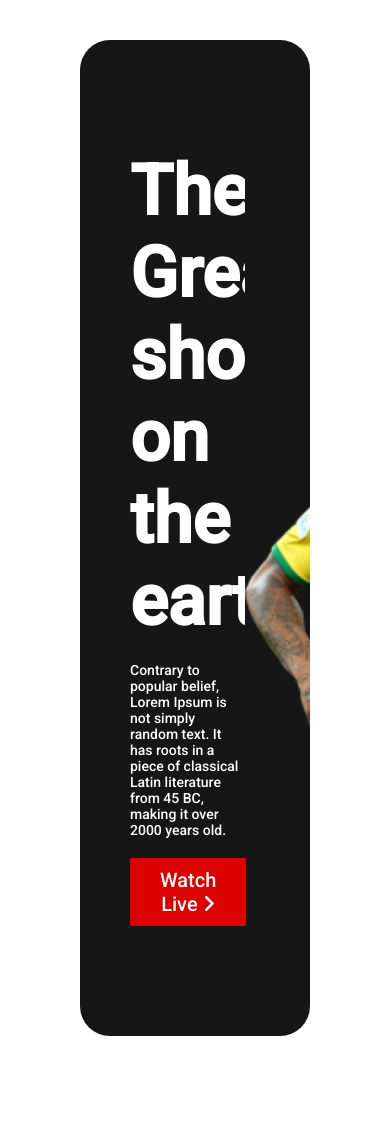
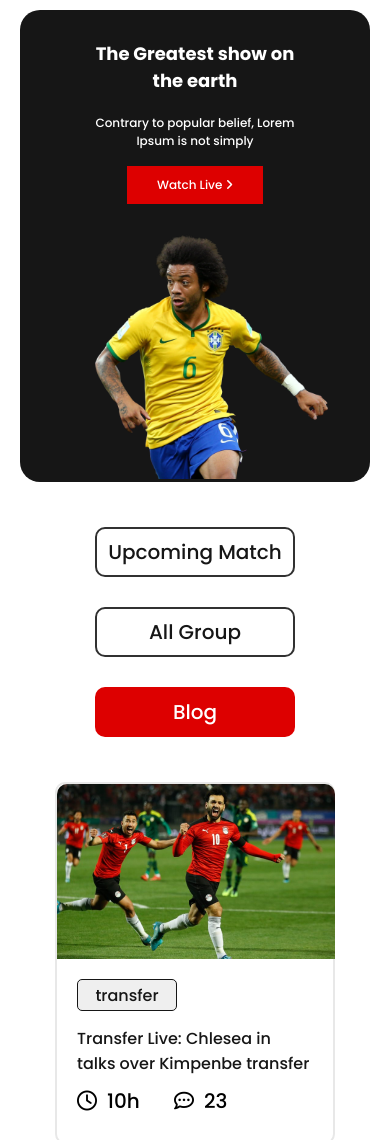
Before and after one commit to shamim-s/world-cup, a plain HTML site: page index.html in a window 390 px wide. Shown: the top 1140 px of the page. Drawn offline with Linux system fonts and the light colour scheme.

Commit message:
media querie done for mobile

```diff
--- a/index.html
+++ b/index.html
@@ -22,7 +22,7 @@
 </head>
 <body>
     <main class="main-body">
-        <main>
+        <main class="main-two">
 <!------------------------------------------------------------------------------
 ---------------------- Top Section Header--------------------------------------->
         <header>
@@ -30,7 +30,7 @@
                 <div class="header-info">
                     <h1 class="section-title slid-left">The Greatest show on the earth</h1>
                     <p class="section-detail slid-left">Contrary to popular belief, Lorem Ipsum is not simply
-                        random text. It has roots in a piece of classical Latin literature from 45 BC, making it over 2000 years old.
+                        <span class="head-p-text">random text.  It has roots in a piece of classical Latin literature from 45 BC, making it over 2000 years old.</span>
                     </p>
                     <button class="btn-1 slid-left">Watch Live <i class="fa-solid fa-angle-right"></i></button>
                 </div>
--- a/style.css
+++ b/style.css
@@ -2,34 +2,32 @@
     box-sizing: border-box;
     margin: 0%;
     padding: 0%;
-    font-family: 'Roboto', sans-serif;
+    font-family: 'Poppins', sans-serif;
 }
 /* -----------------------------------------------------------------------
 ----------------------------Main Header ------------------------------------ */
 .main-body{
     width: 100%;
-    height: 100%;
-    padding-top: 40px;
-    padding-left: 80px;
-    padding-right: 80px;
     overflow: hidden;
+    padding: 40px 80px 0px 80px;
+}
+.main-two{
+    width: 100%;
 }
 header{
+    width: 100%;
     background-color: #161616;
     border-radius: 30px;
     margin-bottom: 120px;
-    overflow: hidden;
-}
-.container{
-    width: 100%;
     display: flex;
     justify-content: center;
     align-items: center;
-    overflow: hidden;
+}
+header .container{
+    display: flex;
 }
 .header-info{
     width: 50%;
-    margin-left: 100px;
 }
 .header-image{
     width: 50%;
@@ -37,7 +35,7 @@ header{
 /*---------------------------------------------------------------------
 ------------- top text and paragraph------------------------------------ */
 .container .header-info .section-title{
-    font-size: 70px;
+    font-size: 55px;
     color: #FFFF;
     font-weight: 700;
     max-width: 500px;
@@ -55,11 +53,10 @@ header{
 }
 .slid-left{
     animation: slidleft 1s linear forwards;
-    overflow: hidden;
 }
 @keyframes slidleft{
     0%{
-        transform: translate(100px);
+        transform: translate(50px);
         opacity: 0;
     }
     100%{
@@ -138,14 +135,13 @@ p.slid-left{
     background-color: #313131;
 }
 .match-card .card-text p{
-    font-size: 18px;
-    font-weight: 600;
+    font-size: 16px;
+    font-weight: 500;
     color: #161616;
-    margin-bottom: 20px;
+    margin-bottom: 10px;
 }
 .match-card .card-text span, .match-card .card-text span i{
     font-size: 20px;
-    font-weight: 400;
     font-weight: 400;
     margin-right: 10px;
 }
@@ -274,3 +270,132 @@ hr{
 .social-icon i:hover{
     color: #FFFF;
 }
+/*-----------------------------------------------------------------------------
+---------------------- media querie for mobile  ----------------------------*/
+/* Medium devices (landscape tablets, 768px and up) */
+@media only screen and (max-width: 600px) {
+    .main-body{
+        width: 100%;
+        overflow: hidden;
+        padding: 10px 20px 0px 20px;
+    }
+    .main-two{
+        width: 100%;
+        height: 472px;
+    }
+    header{
+        width: 100%;
+        height: 472px;
+        background-color: #161616;
+        border-radius: 20px;
+        /* margin-bottom: 120px; */
+        display: flex;
+        flex-direction: column;
+    }
+    header .container{
+        height: 500px;
+        flex-direction: column;
+        align-items: center;
+    }
+    .header-info{
+        display: flex;
+        flex-direction: column;
+        align-items: center;
+        text-align: center;
+        font-weight: 700;
+        width: 200px;
+    }
+    .header-image{
+        margin: -80px;
+        margin-right: 20px;
+        width: 50%;
+        height: 245px;
+    }
+    .container .header-info .section-title{
+        font-size: 18px;
+        margin-top: 30px;
+    }
+    .container .header-info .section-detail{
+        font-size: 12px;
+        text-align: center;
+        margin-bottom: 16px;
+    }
+    .container .header-info .section-detail .head-p-text{
+        display: none;
+    }
+    .btn-1{
+        font-size: 12px;
+        margin-bottom: 30px;
+    }
+    .header-image img{
+        width: 233px;
+        height: 245px;
+    }
+    /* section two  */
+    .sec-two-container{
+        display: flex;
+        flex-direction: column;
+        justify-content: center;
+        align-items: center;
+    }
+    .sec-two-container .flex-item{
+        background-color: transparent;
+        border-radius: 10px;
+    }
+    .flex-item .item-1, .item-2{
+        border: 2px solid #313131;
+    }
+
+    .section-two .sec-two-container .grid-item{
+        display: grid;
+        grid-template-columns: repeat(1, 1fr);
+        column-gap: 24px;
+    }
+    .sec-two-container .flex-item .upcoming-match-card{
+        width: 200px;
+        height: 50px;
+        background-color: #FFFF;
+        border-radius: 10px;
+        font-size: 20px;
+        font-weight: 500;
+        color: #161616;
+        margin-bottom: 30px;
+        cursor: pointer;
+    }
+    .btn-2 a{
+        text-decoration: none;
+        color: #161616;
+    }
+    .btn-2 .link-3{
+        color: #FFFF;
+    }
+    .sec-two-container .flex-item .item-3{
+        background-color: #d00;
+        color: #FFFF;
+    }
+    .sec-two-container .flex-item .item-1{
+        margin-top: 30px;
+    }
+/*--------------------------------------------------- --------footer--------------------------------------------  */
+footer{
+    height: 450px;
+}
+.goal{
+    text-align: center;
+    font-size: 30px;
+    font-weight: 600;
+    color: #FFFF;
+    margin-top: 50px;
+}
+.footer-links a{
+    width: 100%;
+    display: block;
+    text-align: center;
+    margin-bottom: 15px;
+    font-size: 16px;
+}
+.social-icon{
+    font-size: 25px;
+    color: #B9B9B9;
+}
+}
```
